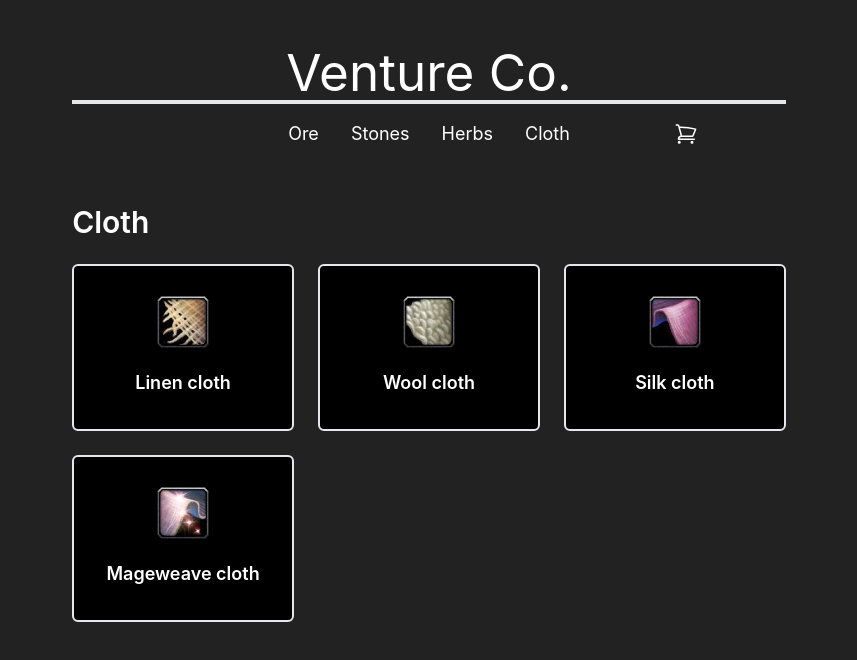
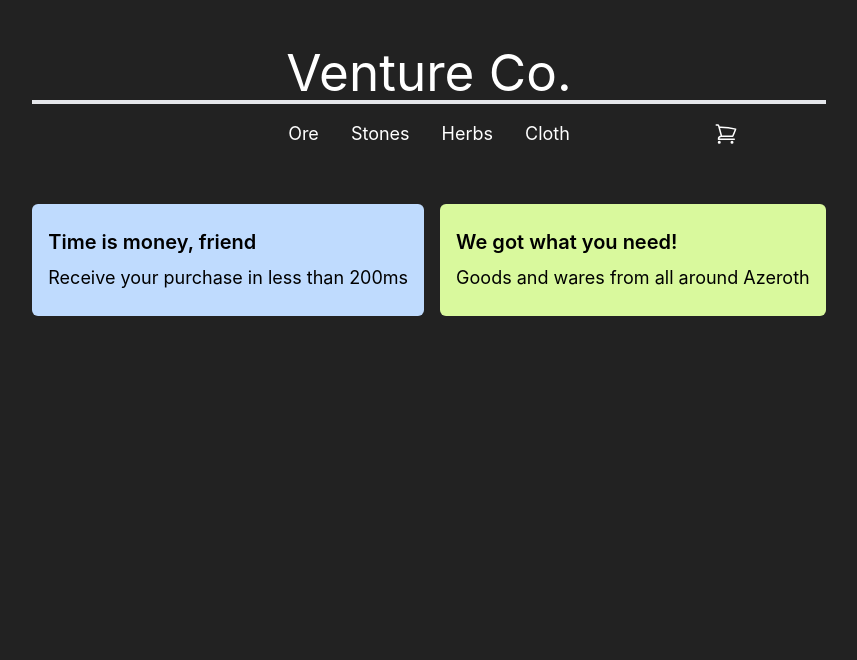
Before and after one commit to Kestrel-72/shopping-cart, a React (Vite) app: page / in a window 1280 px wide. Shown: the top 660 px of the page, without its empty margins (211-1068 px from the left). Built offline with nearby package versions, Linux system fonts and the light colour scheme.

Commit message:
Change mainCard text color

```diff
--- a/src/App.jsx
+++ b/src/App.jsx
@@ -10,7 +10,7 @@ function App() {
    return (
       <div className="max-w-screen-lg text-text-color p-6 text-base md:text-lg">
          <Header />
-         <Catalog database={cloth} />
+         <Main />
       </div>
    )
 }
--- a/src/components/main/MainCard.jsx
+++ b/src/components/main/MainCard.jsx
@@ -1,6 +1,6 @@
 function MainCard({ title, text, bgColor }) {
    return (
-      <div className={`main-card ${bgColor} rounded-md px-4 py-6`}>
+      <div className={`main-card ${bgColor} rounded-md px-4 py-6 text-black`}>
          <div className="font-semibold text-xl mb-2">{title}</div>
          <p>{text}</p>
       </div>
```
